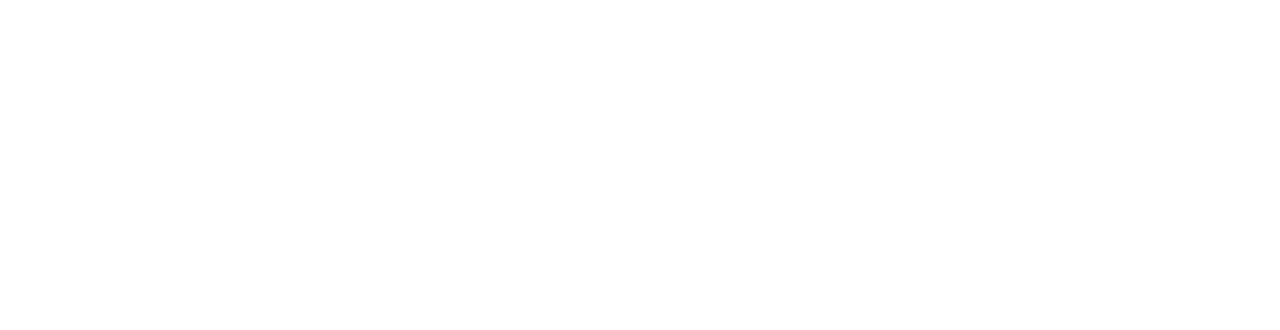
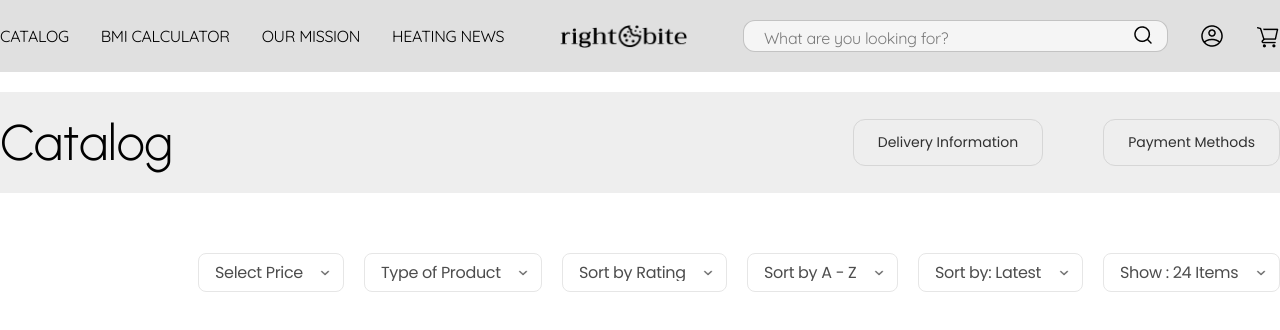
Before and after one commit to t3vel/online-store-frontend, a React (Vite) app: page /online-store-frontend/catalog in a window 1280 px wide. Before the commit this address had no page. Shown: the top 330 px of the page. Built offline with nearby package versions, Linux system fonts and the light colour scheme.

Commit message:
add: catalog filters component with custom select styles

```diff
--- a/src/App.jsx
+++ b/src/App.jsx
@@ -6,6 +6,8 @@
 import RegistrationSuccess from '@pages/RegistrationSuccess/RegistrationSuccess';
 import Profile from '@pages/Profile/Profile';
 import ScrollToTop from '@components/utils/ScrollToTop';
+import Catalog from '@pages/Catalog/Catalog';
+
 function App() {
   return (
     <Router basename="/online-store-frontend">
@@ -17,6 +19,7 @@
         <Route path="/createacc" element={<CreateAcc />} />
         <Route path="/successreg" element={<RegistrationSuccess />} />
         <Route path="/profile" element={<Profile />} />
+        <Route path="/catalog" element={<Catalog />} />
       </Routes>
     </Router>
   );
--- /dev/null
+++ b/src/components/catalog/CatalogFilters/CatalogFilters.jsx
@@ -0,0 +1,46 @@
+import styles from './CatalogFilters.module.css';
+
+export default function CatalogFilters() {
+  return (
+    <div className={styles.filtersWrapper}>
+      <select className={styles.select}>
+        <option>Select Price</option>
+        <option value="0-10">€0 - €10</option>
+        <option value="10-20">€10 - €20</option>
+        <option value="20-30">€20 - €30</option>
+      </select>
+
+      <select className={styles.select}>
+        <option>Type of Product</option>
+        <option value="vegetables">Vegetables</option>
+        <option value="fruits">Fruits</option>
+        <option value="snacks">Snacks</option>
+      </select>
+
+      <select className={styles.select}>
+        <option>Sort by Rating</option>
+        <option value="high">High to Low</option>
+        <option value="low">Low to High</option>
+      </select>
+
+      <select className={styles.select}>
+        <option>Sort by A - Z</option>
+        <option value="asc">A - Z</option>
+        <option value="desc">Z - A</option>
+      </select>
+
+      <select className={styles.select}>
+        <option>Sort by: Latest</option>
+        <option value="latest">Latest</option>
+        <option value="oldest">Oldest</option>
+      </select>
+
+      <select className={styles.select}>
+        <option>Show : 24 Items</option>
+        <option value="12">12</option>
+        <option value="24">24</option>
+        <option value="48">48</option>
+      </select>
+    </div>
+  );
+}
--- /dev/null
+++ b/src/components/catalog/CatalogFilters/CatalogFilters.module.css
@@ -0,0 +1,36 @@
+.filtersWrapper {
+  display: flex;
+  justify-content: flex-end;
+  gap: 20px;
+  margin-bottom: 28px;
+}
+
+.select {
+  appearance: none;
+  -webkit-appearance: none;
+  -moz-appearance: none;
+
+  font-weight: 400;
+  letter-spacing: -0.02em;
+  color: #4d4d4d;
+  font-size: 16px;
+  font-family: var(--second-family, sans-serif);
+
+  background-color: white;
+  background-image: url('../../../assets/icons/arrow-down.png');
+  background-repeat: no-repeat;
+  background-position: right 12px center;
+  background-size: 12px;
+
+  border: 1px solid #e6e6e6;
+  border-radius: 8px;
+
+  padding: 10px 40px 10px 16px;
+  cursor: pointer;
+}
+
+.select:hover,
+.select:focus {
+  border-color: #999;
+  outline: none;
+}
--- a/src/components/layout/Header/Header.jsx
+++ b/src/components/layout/Header/Header.jsx
@@ -13,9 +13,9 @@
       <div className={styles.container}>
         <div className={styles.headerContent}>
           <nav className={styles.nav}>
-            <a href="#" className={styles.link}>
+            <Link to="/catalog" className={styles.link}>
               Catalog
-            </a>
+            </Link>
             <a href="#" className={styles.link}>
               BMI Calculator
             </a>
--- /dev/null
+++ b/src/pages/Catalog/Catalog.jsx
@@ -0,0 +1,35 @@
+import styles from './Catalog.module.css';
+
+import Header from '@components/layout/Header/Header';
+// import Banner from '@components/home/Banner/Banner';
+
+import CatalogFilters from '@components/catalog/CatalogFilters/CatalogFilters';
+
+export default function Catalog() {
+  return (
+    <>
+      <Header />
+      {/* <Banner /> */}
+
+      <div className={styles.topWrapper}>
+        <div className={styles.container}>
+          <div className={styles.top}>
+            <h2 className={styles.title}>Catalog</h2>
+            <div className={styles.topRight}>
+              <a className={styles.topLink} href="#">
+                Delivery Information
+              </a>
+              <a className={styles.topLink} href="#">
+                Payment Methods
+              </a>
+            </div>
+          </div>
+        </div>
+      </div>
+
+      <div className={styles.container}>
+        <CatalogFilters />
+      </div>
+    </>
+  );
+}
--- /dev/null
+++ b/src/pages/Catalog/Catalog.module.css
@@ -0,0 +1,39 @@
+.topWrapper {
+  background: #eee;
+  margin-top: 20px;
+  margin-bottom: 60px;
+  width: 100%;
+}
+
+.container {
+  max-width: 1320px;
+  margin: 0 auto;
+}
+
+.top {
+  display: flex;
+  justify-content: space-between;
+  align-items: center;
+  padding: 20px 0;
+}
+
+.topRight {
+  display: flex;
+  gap: 60px;
+}
+
+.title {
+  font-family: var(--third-family);
+  font-weight: 300;
+  font-size: 50px;
+}
+
+.topLink {
+  font-family: var(--second-family);
+  font-weight: 400;
+  font-size: 14px;
+  color: #303030;
+  border: 1px solid #d6d6d6;
+  border-radius: 12px;
+  padding: 12px 24px;
+}
```
Also changed, not shown: src/assets/icons/arrow-down.png (added), src/components/catalog/CatalogSidebar/CatalogSidebar.jsx (added), src/components/catalog/CatalogSidebar/CatalogSidebar.module.css (added).
